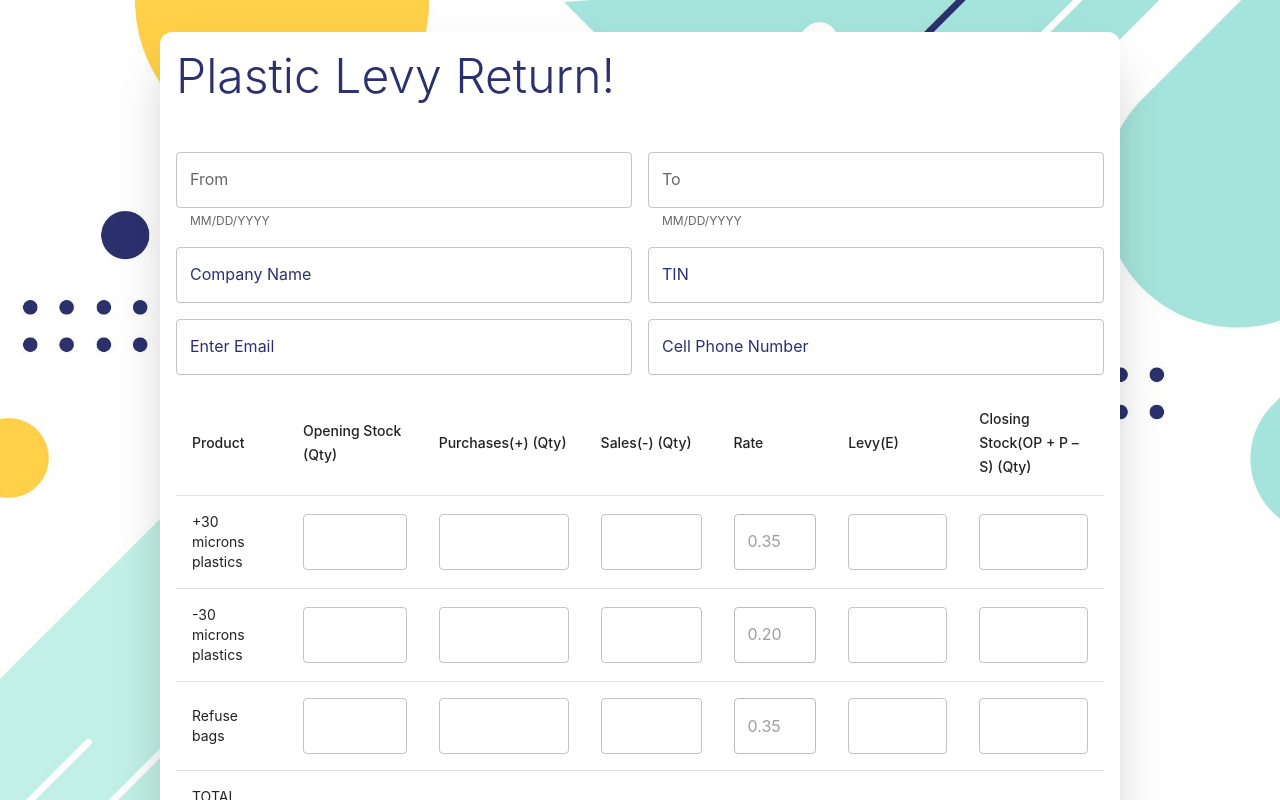
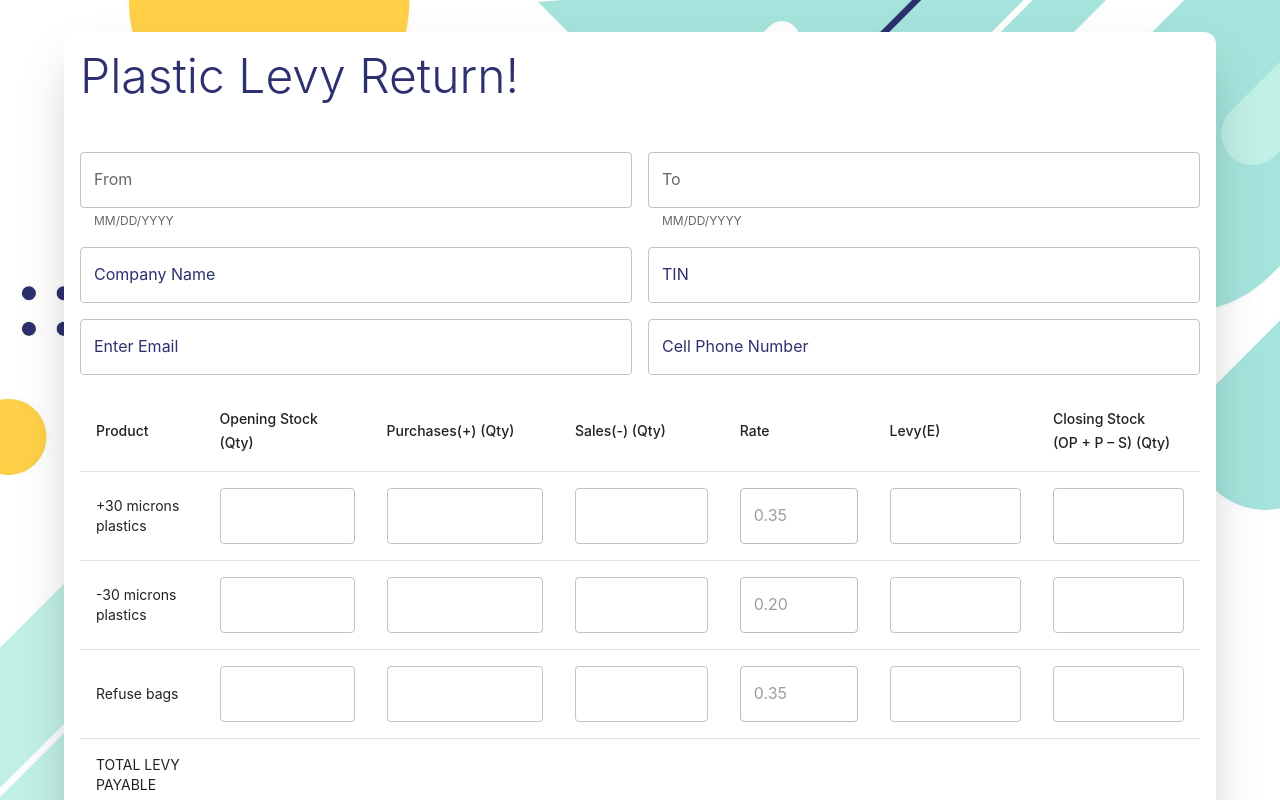
Before and after one commit to NikhilSaini99/estwaniTax, a Next.js app: page /RTR/RTRform in a window 1280 px wide. Shown: the top 800 px of the page. Built offline with nearby package versions, Linux system fonts and the light colour scheme.

Commit message:
RTR form

```diff
--- a/src/pages/RTR/RTRform.js
+++ b/src/pages/RTR/RTRform.js
@@ -43,7 +43,7 @@ const RTRform = () => {
     dispatch(rtrData({ ...data, dateFrom: from, dateTo: to }));
   }
   const formParentStyling = {
-    width: { xs: '98%', md: '98%', lg: '80%' },
+    width: { xs: '98%', md: '98%', lg: '95%' },
     margin: '0 auto',
     p: { xs: '0.5rem', lg: '2rem' },
     borderRadius: '20px',
@@ -135,7 +135,8 @@ const RTRform = () => {
                       <TableCell>Sales(-) (Qty)</TableCell>
                       <TableCell>Rate</TableCell>
                       <TableCell>Levy(E)</TableCell>
-                      <TableCell>Closing Stock(OP + P – S) (Qty)</TableCell>
+                      <TableCell>Closing Stock
+                      <br></br>(OP + P – S) (Qty)</TableCell>
                     </TableRow>
                   </TableHead>
                   <TableBody>
```
